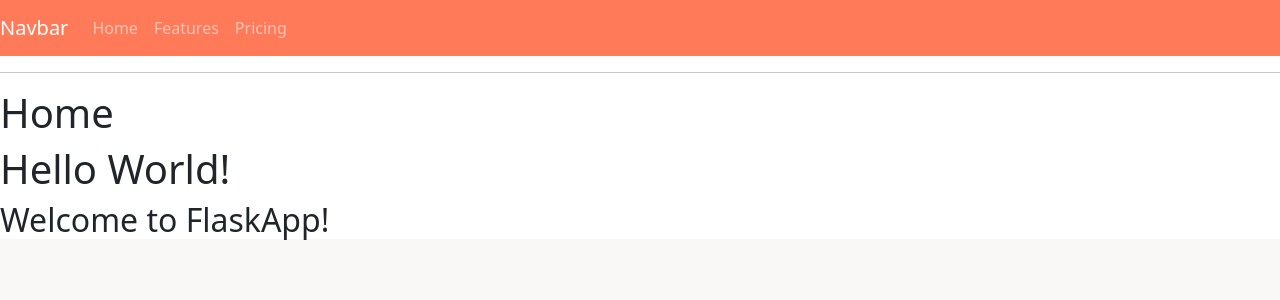
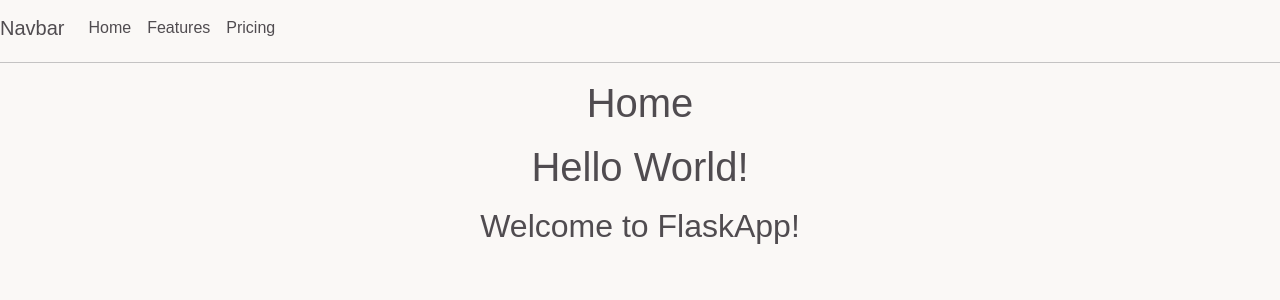
Before and after one commit to emi-ily/hoohacks24, a Flask app: page / in a window 1280 px wide. Shown: the top 300 px of the page. Run offline with Flask 3, Linux system fonts and the light colour scheme; some libraries are stand-ins or nearby versions.

Commit message:
get styles integrated

```diff
--- a/src/main/static/styles.css
+++ b/src/main/static/styles.css
@@ -1,8 +1,35 @@
 html {
-  font-family: "Inter", sans-serif;
-  background: #FAF8F6;
+  font-family: sans-serif;
+  background: #faf8f6;
 }
 
-.navbar {
-  background: #FF7A59;
+body {
+    background: #faf8f6;
 }
+
+h1, h2, h3, h4, h5, h6, p {
+  font-family: "Urbanist",sans-serif;
+  color: #504c50;
+  margin: 1rem 0;
+  text-align: center;
+  vertical-align: middle;
+}
+
+.navbar{
+    a {
+        font-family: "Urbanist",sans-serif;
+        color: #504c50;
+        height:30px;
+    }
+}
+
+.navbar-collapse{
+    height: 30px;
+}
+
+.navbar-toggler-icon {
+   position: absolute;
+  background-image: url("menu_dark.png");
+  height: 25px;
+  width: 25px;
+}
```
